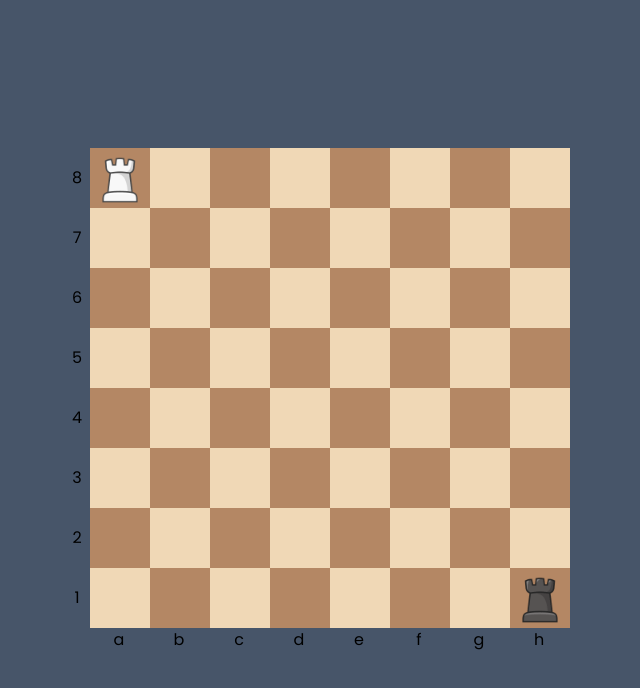
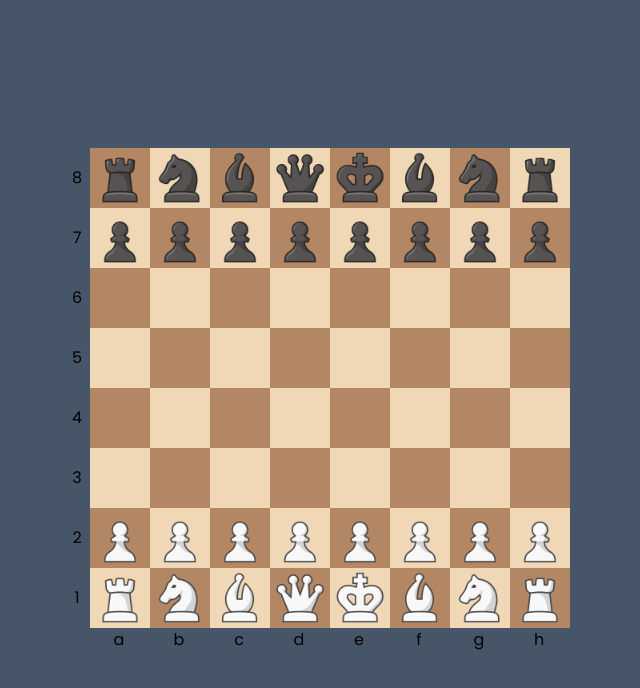
Before and after one commit to W4ssim23/Chess, a Next.js app: page /play in a window 1280 px wide. Shown: the top 688 px of the page, without its empty margins (315-955 px from the left). Built offline with nearby package versions, Linux system fonts and the light colour scheme.

Commit message:
pices drag and drop base

```diff
--- a/src/app/play/components/Piece.jsx
+++ b/src/app/play/components/Piece.jsx
@@ -2,10 +2,25 @@ import { bb, bk, bn, bp, bq, br, wb, wk, wn, wp, wq, wr } from "@/assets";
 import Image from "next/image";
 
 const Piece = ({ piece, rank, file }) => {
+  const onDragStart = (e) => {
+    if (!piece) return;
+    e.dataTransfer.setData("text/plain", `${piece},${rank},${file}`);
+    e.dataTransfer.effectAllowed = "move";
+    setTimeout(() => {
+      e.target.style.display = "none";
+    }, 0);
+  };
+
+  const onDragEnd = (e) => {
+    e.target.style.display = "block";
+  };
+
   return (
     <div
       className="flex items-center justify-center sm:w-[60px] w-[40px] sm:h-[60px] h-[40px]"
-      draggable={true}
+      draggable={!!piece}
+      onDragStart={onDragStart}
+      onDragEnd={onDragEnd}
     >
       {piece && (
         <Image
--- a/src/app/play/components/Pieces.jsx
+++ b/src/app/play/components/Pieces.jsx
@@ -1,16 +1,45 @@
+"use client";
+
+import { initialPostions } from "@/lib";
 import Piece from "./Piece";
+import { useState, useRef } from "react";
 
 export default function Pieces() {
-  const positions = new Array(8).fill("").map(() => new Array(8).fill(""));
-  positions[0][0] = "wr";
-  positions[7][7] = "br";
+  const [positions, setPositions] = useState(initialPostions());
+
+  const boardRef = useRef();
+
+  const calcCords = (e) => {
+    const { top, left, width } = boardRef.current.getBoundingClientRect();
+    const size = width / 8;
+    const y = Math.floor((e.clientX - left) / size);
+    const x = Math.floor((e.clientY - top) / size);
+
+    return { x, y };
+  };
+
+  const onDrop = (e) => {
+    e.preventDefault();
+    const { x, y } = calcCords(e);
+    const [piece, rank, file] = e.dataTransfer.getData("text").split(",");
+    if (!piece) return; // to prevent dropping empty tiles errors
+    const newPositions = JSON.parse(JSON.stringify(positions));
+    newPositions[rank][file] = "";
+    newPositions[x][y] = piece;
+    setPositions(newPositions);
+  };
 
   return (
-    <div className=" absolute top-0 left-0 ml-[18px]">
+    <div
+      ref={boardRef}
+      className=" absolute top-0 left-0 ml-[18px]"
+      onDragOver={(e) => e.preventDefault()}
+      onDrop={onDrop}
+    >
       {positions.map((row, i) => (
-        <div className="flex">
+        <div className="flex" key={i}>
           {row.map((piece, j) => (
-            <Piece piece={piece} rank={i} file={j} />
+            <Piece piece={piece} rank={i} file={j} key={j} />
           ))}
         </div>
       ))}
--- a/src/lib/index.js
+++ b/src/lib/index.js
@@ -1 +1,30 @@
 export const getCharacter = (file) => String.fromCharCode(file + 96);
+
+export const initialPostions = () => {
+  const position = new Array(8).fill("").map((x) => new Array(8).fill(""));
+
+  for (let i = 0; i < 8; i++) {
+    position[6][i] = "wp";
+    position[1][i] = "bp";
+  }
+
+  position[7][0] = "wr";
+  position[7][1] = "wn";
+  position[7][2] = "wb";
+  position[7][3] = "wq";
+  position[7][4] = "wk";
+  position[7][5] = "wb";
+  position[7][6] = "wn";
+  position[7][7] = "wr";
+
+  position[0][0] = "br";
+  position[0][1] = "bn";
+  position[0][2] = "bb";
+  position[0][3] = "bq";
+  position[0][4] = "bk";
+  position[0][5] = "bb";
+  position[0][6] = "bn";
+  position[0][7] = "br";
+
+  return position;
+};
```
